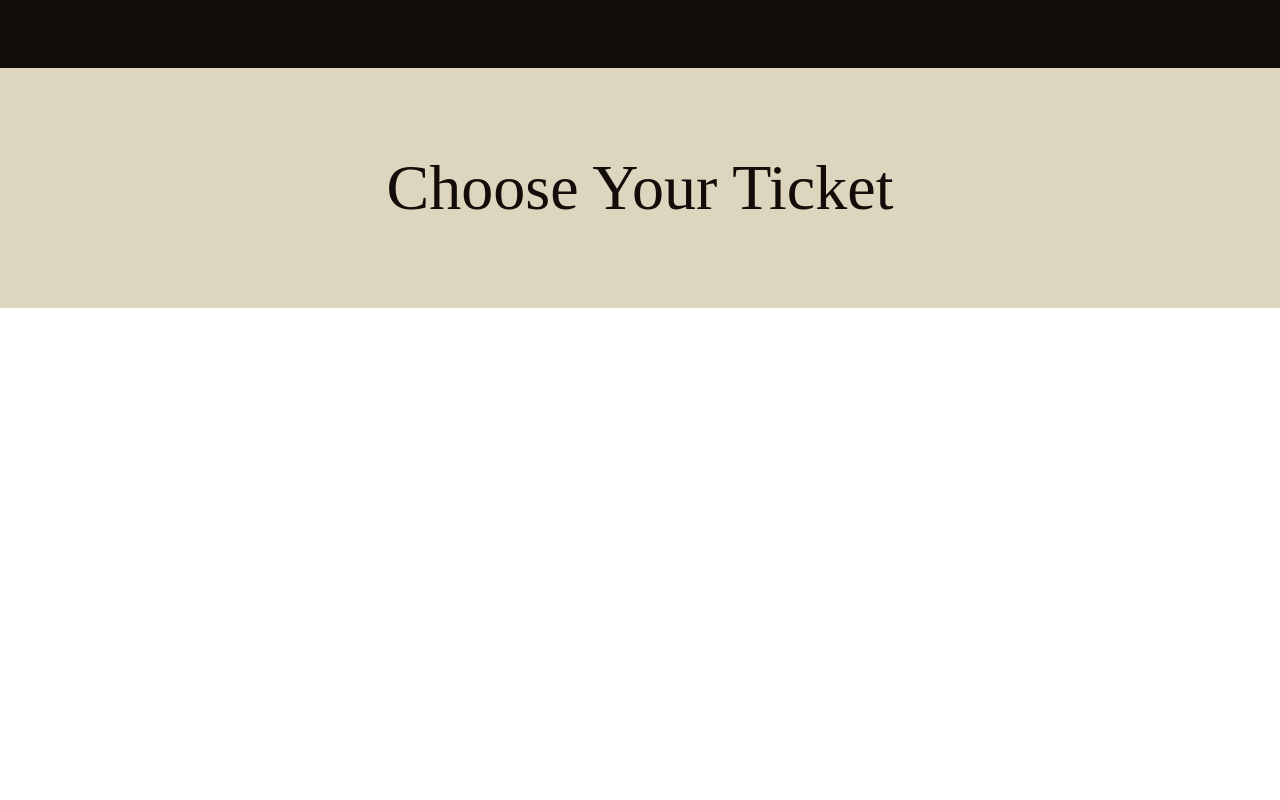
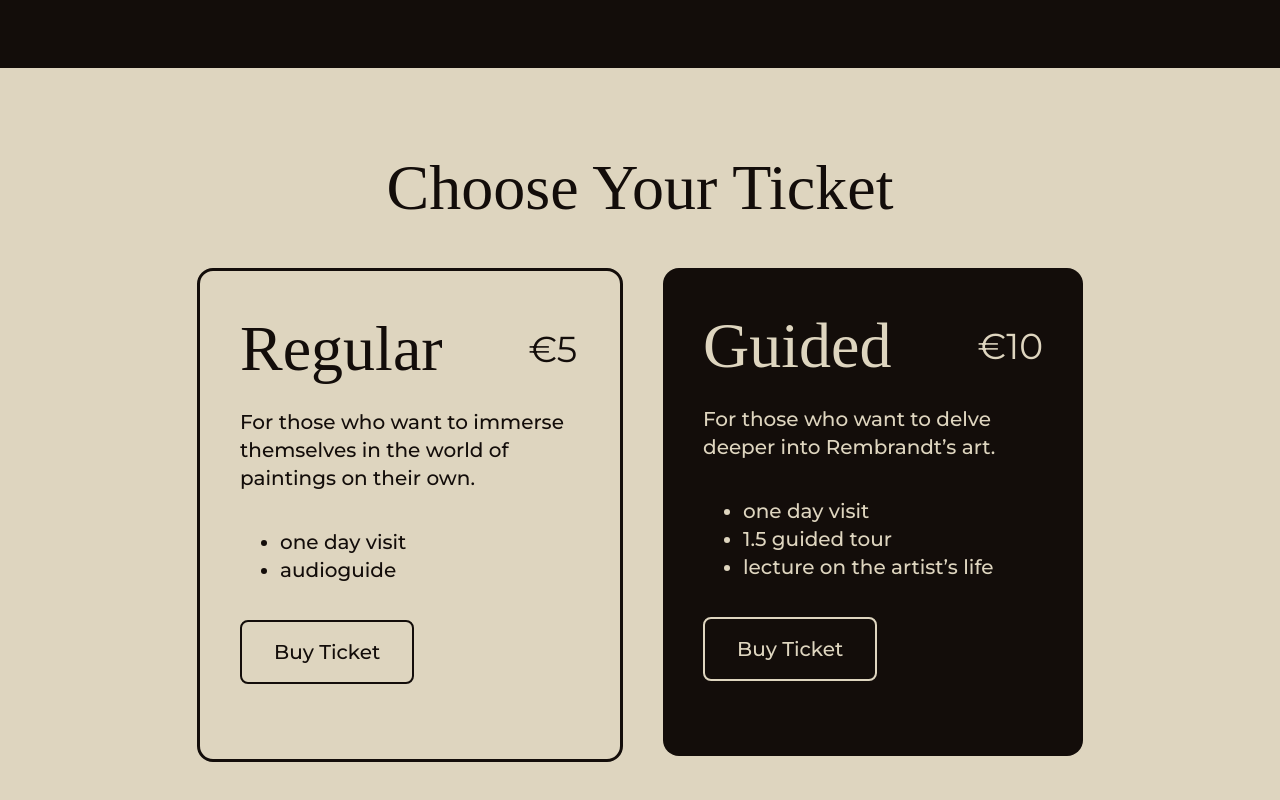
Before and after one commit to Iuliana0109/Rembrandt, a plain HTML site: page index.html in a window 1280 px wide. Shown: the part 4132-4932 px from the top of the page. Before the commit the page ends 4440 px from the top, so only its background shows below. Drawn offline with Linux system fonts and the light colour scheme.

Commit message:
added 2 tickets

```diff
--- a/index.html
+++ b/index.html
@@ -173,12 +173,41 @@
 </section>
 
 <section class="tickets" id="tickets">
-  <h2>Choose Your Ticket</h2>
+  <h2 class="h2">Choose Your Ticket</h2>
   <div class="tickets_content">
-    <div class="ticket">
+    <div class="regular_ticket">
+      <div class="ticket_header">
+        <h2>Regular</h2>
+        <h3>€5</h3>
+      </div>
+      <h4>
+        For those who want to immerse themselves in the world of paintings on their own.
+      </h4>
+      <p>
+        <ul>
+          <li>one day visit</li>
+          <li>audioguide</li>
+        </ul>
+      </p>
+      <button class="ticket_button1">Buy Ticket</button>
     </div>
 
-    <div class="ticket">
+    <div class="guided_ticket">
+      <div class="ticket_header">
+        <h2>Guided</h2>
+        <h3>€10</h3>
+      </div>
+      <h4>
+        For those who want to delve deeper into Rembrandt’s art.
+      </h4>
+      <p>
+        <ul>
+          <li>one day visit</li>
+          <li>1.5 guided tour</li>
+          <li>lecture on the artist’s life</li>
+        </ul>
+      </p>
+      <button class="ticket_button2">Buy Ticket</button>
     </div>
   </div>
 
--- /dev/null
+++ b/reset.css
@@ -0,0 +1,48 @@
+/* http://meyerweb.com/eric/tools/css/reset/
+   v2.0 | 20110126
+   License: none (public domain)
+*/
+
+html, body, div, span, applet, object, iframe,
+h1, h2, h3, h4, h5, h6, p, blockquote, pre,
+a, abbr, acronym, address, big, cite, code,
+del, dfn, em, img, ins, kbd, q, s, samp,
+small, strike, strong, sub, sup, tt, var,
+b, u, i, center,
+dl, dt, dd, ol, ul, li,
+fieldset, form, label, legend,
+table, caption, tbody, tfoot, thead, tr, th, td,
+article, aside, canvas, details, embed,
+figure, figcaption, footer, header, hgroup,
+menu, nav, output, ruby, section, summary,
+time, mark, audio, video {
+	margin: 0;
+	padding: 0;
+	border: 0;
+	font-size: 100%;
+	font: inherit;
+	vertical-align: baseline;
+}
+/* HTML5 display-role reset for older browsers */
+article, aside, details, figcaption, figure,
+footer, header, hgroup, menu, nav, section {
+	display: block;
+}
+body {
+	line-height: 1;
+}
+ol, ul {
+	list-style: none;
+}
+blockquote, q {
+	quotes: none;
+}
+blockquote:before, blockquote:after,
+q:before, q:after {
+	content: '';
+	content: none;
+}
+table {
+	border-collapse: collapse;
+	border-spacing: 0;
+}
--- a/styles.css
+++ b/styles.css
@@ -344,7 +344,7 @@ p {
   display: flex;
   width: 100%;
   align-items: center;
-  justify-content: center;
+  justify-content: flex-start;
   gap: 80px;
   flex-shrink: 0;
 }
@@ -369,7 +369,7 @@ p {
 }
 
 /* CHOOSE YOUR TICKET SECTION */
-.tickets h2 {
+.tickets .h2 {
   align-self: stretch;
   color: #130D0A;
   text-align: center;
@@ -384,10 +384,36 @@ p {
   background: #DED5BF;
 }
 
-.ticket_contents {
+.tickets_content {
   display: flex;
-  height: 700px;
-  padding: 0px 128px;
+  justify-content: center;
+  align-items: flex-start;
+  gap: 40px;
+  width: 100%;
+  margin-top: 48px;
+}
+
+.regular_ticket {
+  width: 340px;
+  height: 396px;
+  padding: 46px 40px;
+  flex-direction: column;
+  border-radius: 16px;
+  background: #DED5BF;
+  border: 3px solid #130D0A;
+}
+
+.guided_ticket {
+  width: 340px;
+  height: 396px;
+  padding: 46px 40px;
+  flex-direction: column;
+  border-radius: 16px;
+  background: #130D0A;
+}
+
+.discounts {
+  display: flex;
   flex-direction: column;
   justify-content: space-between;
   align-items: flex-start;
@@ -395,10 +421,76 @@ p {
   align-self: stretch;
 }
 
-.ticket {
-
+.ticket_button1 {
+  border-radius: 8px;
+  border: 2px solid #130D0A;
+  padding: 16px 32px;
+  color: #130D0A;
+  text-align: center;
+  background-color: transparent;
+  /* H4 */
+  font-family: Montserrat;
+  font-size: 20px;
+  font-weight: 500;
+  line-height: 140%; /* 28px */
 }
 
-.discounts {
+.ticket_button1:hover{
+  background-color: #130D0A; /* Change link color on hover */
+  color: #DED5BF;
+}
 
+.ticket_button2 {
+  border-radius: 8px;
+  border: 2px solid #DED5BF;
+  padding: 16px 32px;
+  color: #DED5BF;
+  text-align: center;
+  background-color: transparent;
+  /* H4 */
+  font-family: Montserrat;
+  font-size: 20px;
+  font-weight: 500;
+  line-height: 140%; /* 28px */
 }
+
+.ticket_button2:hover{
+  background-color: #DED5BF; /* Change link color on hover */
+  color: #130D0A;
+}
+
+.guided_ticket .ticket_header {
+  display: flex;
+  align-items: center;
+  gap: 86px;
+  color: #DED5BF;
+}
+
+.regular_ticket .ticket_header {
+  display: flex;
+  align-items: center;
+  gap: 86px;
+  color: #130D0A;
+}
+
+.regular_ticket .ticket_header h2 {
+  color: #130D0A;
+}
+
+.regular_ticket h4 {
+  color: #130D0A;
+}
+
+.regular_ticket ul li, .guided_ticket ul li {
+  color: #DED5BF;
+  /* H4 */
+  font-family: Montserrat;
+  font-size: 20px;
+  font-style: normal;
+  font-weight: 500;
+  line-height: 140%;
+}
+
+.regular_ticket ul li {
+  color: #130D0A;
+}
```
